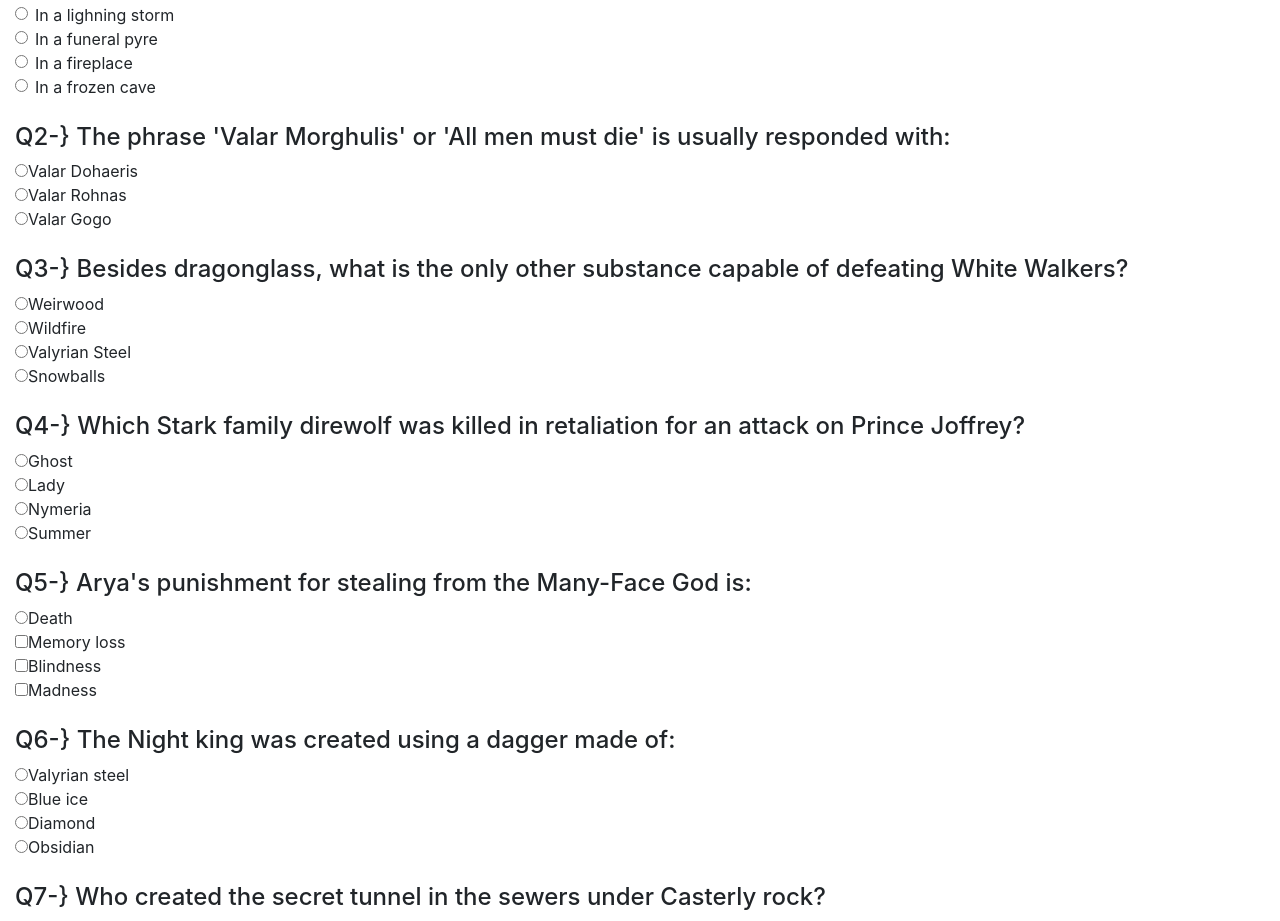
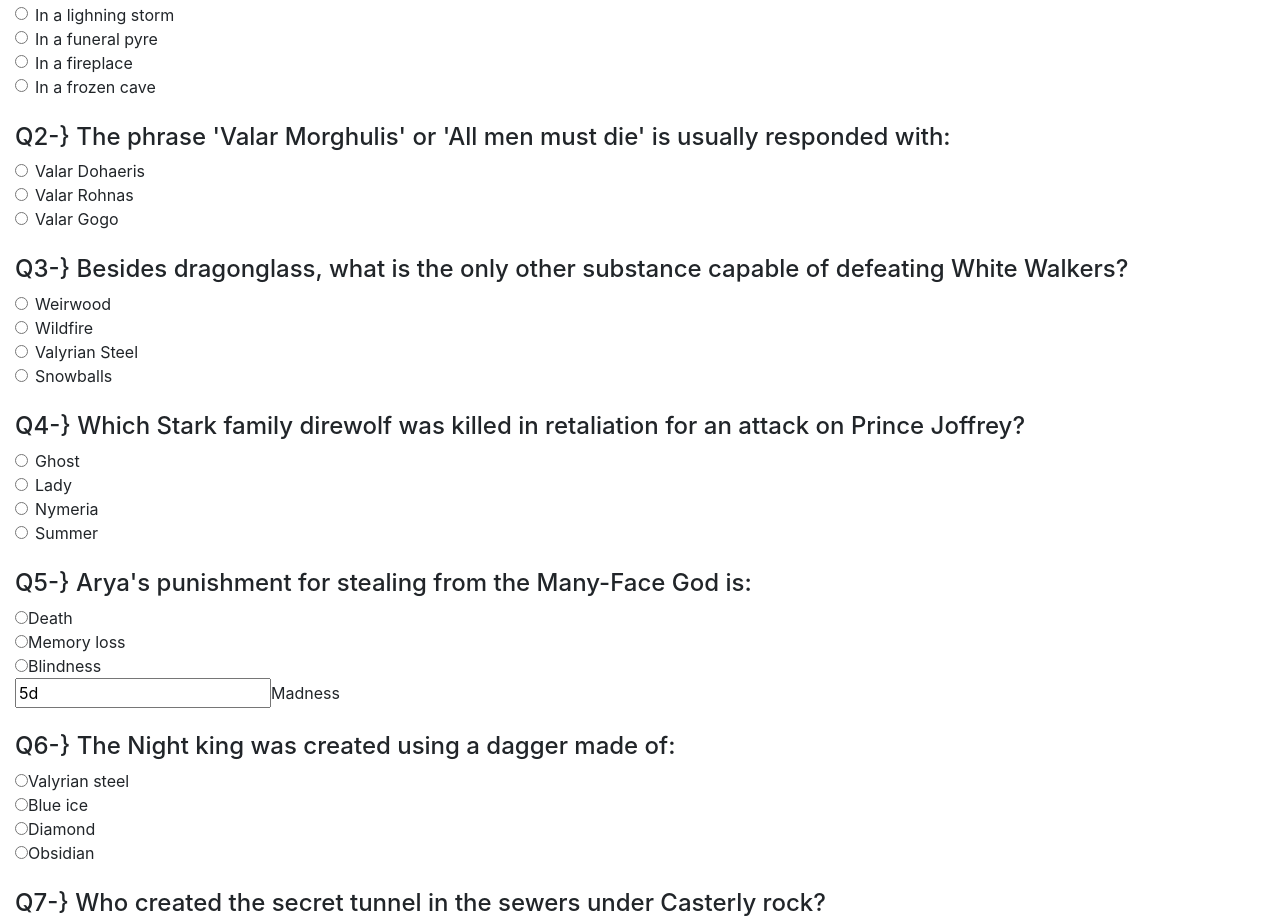
Before and after one commit to yash1rj/GOT-Wiki, a plain HTML site: page quiz.html in a window 1280 px wide. Shown: the part 791-1712 px from the top of the page. Drawn offline with nearby package versions, Linux system fonts and the light colour scheme.

Commit message:
Update quiz.html

```diff
--- a/quiz.html
+++ b/quiz.html
@@ -59,6 +59,7 @@
 					<h3 class="text-center">^  Quiz  ^</h3>
 
 					<h4>Q1-} How did Daenerys Targaryen eventually hatch her dragon eggs?</h4>
+
 					<div class="form-check">
 						<input class="form-check-input" name="1" type="radio" value="1a" id="Radios1" />
 						<label class="form-check-label" for="Radios1">In a lighning storm</label><br />
@@ -77,27 +78,63 @@
 					</div>
 					<br />
 					<h4>Q2-} The phrase 'Valar Morghulis' or 'All men must die' is usually responded with:</h4>
-					<input type="radio" value="2a" />Valar Dohaeris<br />
-					<input type="radio" value="2b" />Valar Rohnas<br />
-					<input type="radio" value="2c" />Valar Gogo<br />
+
+					<div class="form-check">
+							<input class="form-check-input" name="2" type="radio" value="2a" id="Radios5" />
+							<label class="form-check-label" for="Radios5">Valar Dohaeris</label><br />
+					</div>
+					<div class="form-check">
+							<input class="form-check-input" name="2" type="radio" value="2b" id="Radios6" />
+							<label class="form-check-label" for="Radios6">Valar Rohnas</label><br />
+					</div>
+					<div class="form-check">
+							<input class="form-check-input" name="2" type="radio" value="2c" id="Radios7" />
+							<label class="form-check-label" for="Radios7">Valar Gogo</label><br />
+					</div>
 					<br />
 					<h4>Q3-} Besides dragonglass, what is the only other substance capable of defeating White Walkers?</h4>
-					<input type="radio" value="3a" />Weirwood<br />
-					<input type="radio" value="3b" />Wildfire<br />
-					<input type="radio" value="3c" />Valyrian Steel<br />
-					<input type="radio" value="3d" />Snowballs<br />
+
+					<div class="form-check">
+							<input class="form-check-input" name="3" type="radio" value="3a" id="Radios8" />
+							<label class="form-check-label" for="Radios8">Weirwood</label><br />
+					</div>
+					<div class="form-check">
+							<input class="form-check-input" name="3" type="radio" value="3b" id="Radios9" />
+							<label class="form-check-label" for="Radios9">Wildfire</label><br />
+					</div>
+					<div class="form-check">
+							<input class="form-check-input" name="3" type="radio" value="3c" id="Radios10" />
+							<label class="form-check-label" for="Radios10">Valyrian Steel</label><br />
+					</div>
+					<div class="form-check">
+							<input class="form-check-input" name="3" type="radio" value="3d" id="Radios11" />
+							<label class="form-check-label" for="Radios11">Snowballs</label><br />
+					</div>
 					<br />
 					<h4>Q4-} Which Stark family direwolf was killed in retaliation for an attack on Prince Joffrey?</h4>
-					<input type="radio" value="4a" />Ghost<br />
-					<input type="radio" value="4b" />Lady<br />
-					<input type="radio" value="4c" />Nymeria<br />
-					<input type="radio" value="4d" />Summer<br />
+
+					<div class="form-check">
+							<input class="form-check-input" name="4" type="radio" value="4a" id="Radios12" />
+							<label class="form-check-label" for="Radios12">Ghost</label><br />
+					</div>
+					<div class="form-check">
+							<input class="form-check-input" name="4" type="radio" value="4b" id="Radios13" />
+							<label class="form-check-label" for="Radios13">Lady</label><br />
+					</div>
+					<div class="form-check">
+							<input class="form-check-input" name="4" type="radio" value="4c" id="Radios14" />
+							<label class="form-check-label" for="Radios14">Nymeria</label><br />
+					</div>
+					<div class="form-check">
+							<input class="form-check-input" name="4" type="radio" value="4d" id="Radios15" />
+							<label class="form-check-label" for="Radios15">Summer</label><br />
+					</div>
 					<br />
 					<h4>Q5-} Arya's punishment for stealing from the Many-Face God is:</h4>
 					<input type="radio" value="5a" />Death<br />
-					<input type="checkbox" value="5b" />Memory loss<br />
-					<input type="checkbox" value="5c" />Blindness<br />
-					<input type="checkbox" value="5d" />Madness<br />
+					<input type="radio" value="5b" />Memory loss<br />
+					<input type="radio" value="5c" />Blindness<br />
+					<input type="radioc" value="5d" />Madness<br />
 					<br />
 					<h4>Q6-} The Night king was created using a dagger made of:</h4>
 					<input type="radio" value="6a" />Valyrian steel<br />
```
